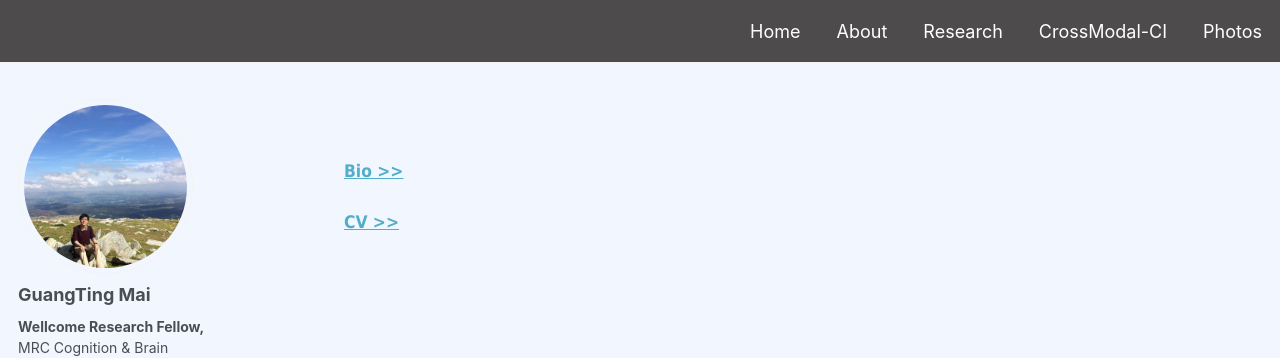
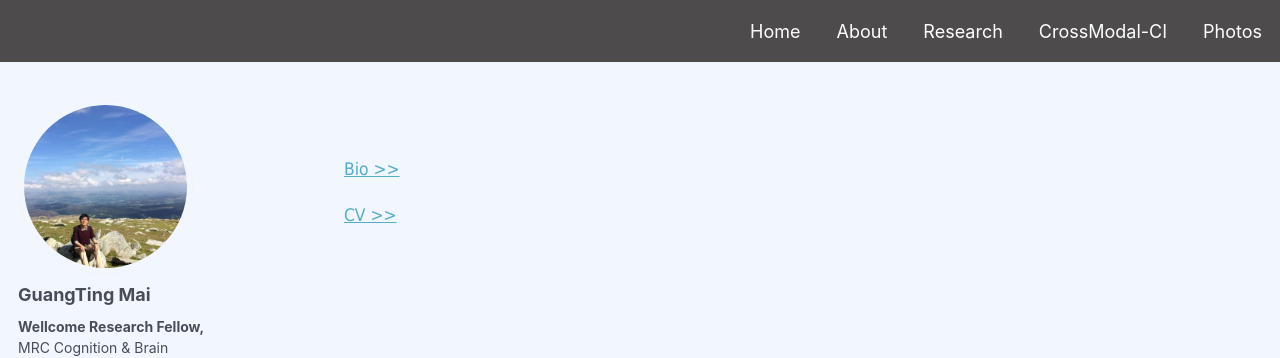
Before and after one commit to guangtingmai/guangtingmai.github.io, a Jekyll site: the page built from _pages/about.html, in a window 1280 px wide. Shown: the top 358 px of the page. Built offline with Jekyll 4.4.1, drawn with Linux system fonts in a browser that asks for light colours; some web fonts are replaced.

Commit message:
Update about.html

```diff
--- a/_pages/about.html
+++ b/_pages/about.html
@@ -5,5 +5,5 @@
 author_profile: true
 ---
 <br>
-<p><span style="font-size: 13pt;font-family: Tahoma;line-height: 1.6;display: block;margin-bottom: 0.13vh">&emsp;&emsp;&emsp;&emsp;<a href="https://guangtingmai.github.io/bio/"><strong>Bio >></strong></a></span></p>
-<p><span style="font-size: 13pt;font-family: Tahoma;line-height: 1.6;display: block;margin-bottom: 0.13vh">&emsp;&emsp;&emsp;&emsp;<a href="https://guangtingmai.github.io/cv/"><strong>CV >></strong></a></span></p>
+<p><span style="font-size: 13pt;font-family: Tahoma;line-height: 1.3;display: block;margin-bottom: 0.13vh">&emsp;&emsp;&emsp;&emsp;<a href="https://guangtingmai.github.io/bio/">Bio >></a></span></p>
+<p><span style="font-size: 13pt;font-family: Tahoma;line-height: 1.3;display: block;margin-bottom: 0.13vh">&emsp;&emsp;&emsp;&emsp;<a href="https://guangtingmai.github.io/cv/">CV >></a></span></p>
```
